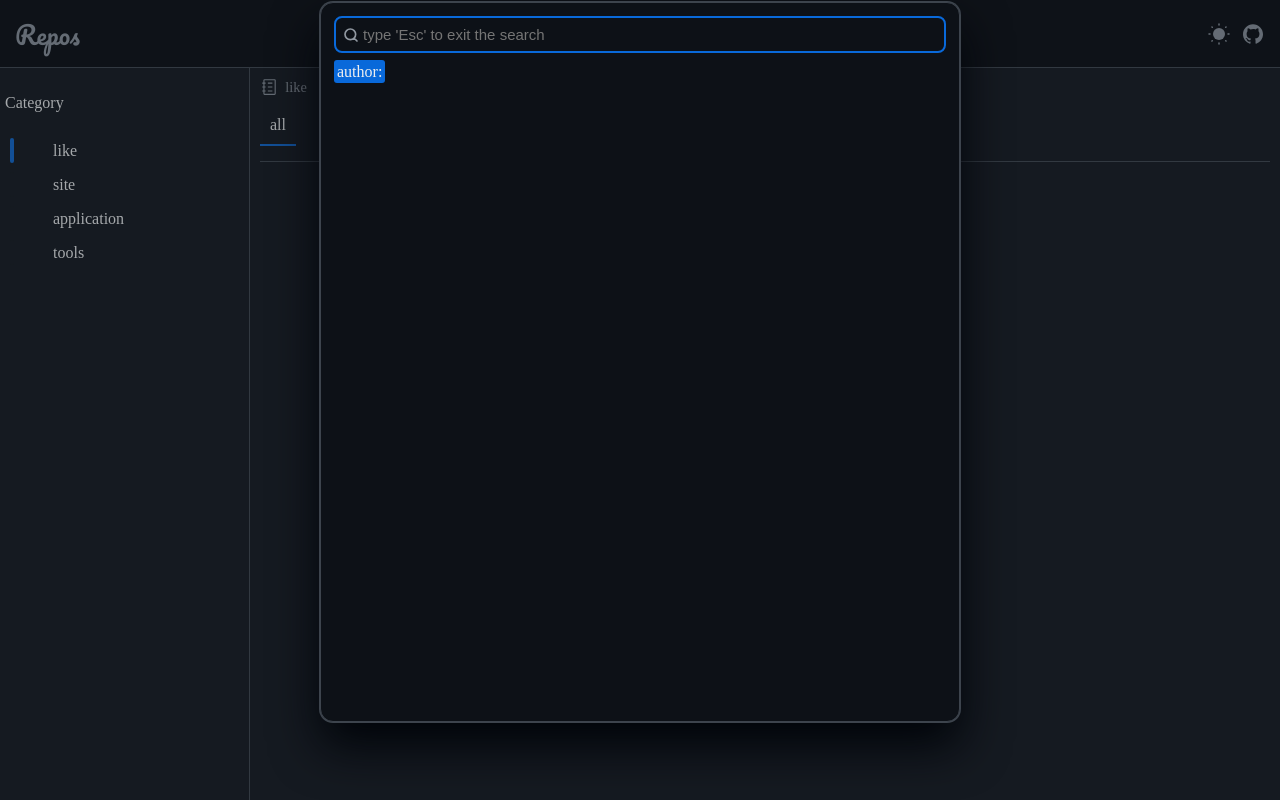
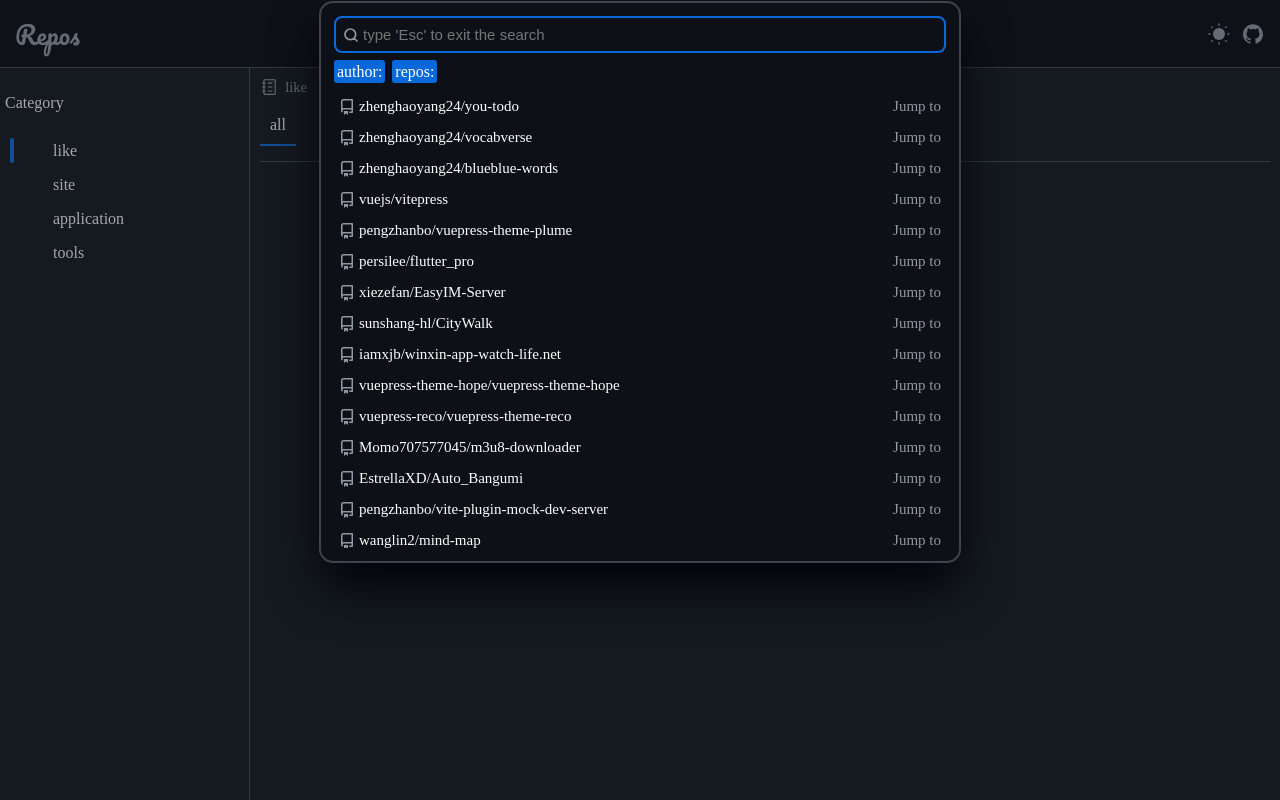
Before and after one commit to zhenghaoyang24/reposhub, a Vue app: page / in a window 1280 px wide. Both pictures are taken after a click on the element "type ' / ' to search". Built offline with nearby package versions, Linux system fonts and the light colour scheme; some icons are missing.

Commit message:
dev:search result

```diff
--- a/src/components/SearchResultBox.vue
+++ b/src/components/SearchResultBox.vue
@@ -6,32 +6,37 @@
 const changeSearchStatue = inject('changeSearchStatueFn', () => {
   console.warn("no function changeSearchStatue")
 })
+
 // 关闭搜索框
 function changeSearchStatueBtn() {
   changeSearchStatue()
 }
+
 // 输入内容
 const inputValue = ref<String>('')
-function clearInputValueBtn(){  //清空input值
+
+function clearInputValueBtn() {  //清空input值
   inputValue.value = ''
   searchInput.value.focus();
 }
+
 // 获取focus  绑定input
-const searchInput= ref<any>(null)
+const searchInput = ref<any>(null)
 onMounted(() => {
+  reposArr.value = allRepos
 // 在组件挂载完成后，判断inputRef是否已经关联到真实的DOM元素
   if (searchInput.value) {
     // 使用DOM原生方法让input元素获取焦点
     searchInput.value.focus();
-    setTimeout(()=>{
+    setTimeout(() => {
       inputValue.value = ''   //没有用
-    },10)
+    }, 10)
   }
   // 添加监听 按下esc
   window.addEventListener('keydown', handleKeyDownSearch);
 })
 // 按下esc关闭
-const handleKeyDownSearch = (e:any) => {
+const handleKeyDownSearch = (e: any) => {
   if (e.key === 'Escape') {
     changeSearchStatue()
   }
@@ -42,17 +47,42 @@
 });
 
 // 搜索model
-const searchInputModelBtn = (v:string)=>{
+const searchInputModelBtn = (v: string) => {
+  if (inputValue.value.length > 0) {
+    inputValue.value = `${inputValue.value};${v}`;
+  } else {
+    inputValue.value = `${v}`;
+  }
+  searchInput.value.focus();
+}
+// 动态搜索
+import allRepos from '@/data/repos.json';
+import ReposIcon from "@/components/icons/ReposIcon.vue";
+const author = ref()
+const repos = ref()
+const reposArr = ref()
+watch(inputValue, (newValue) => {
 
-}
-// 在组件挂载后，添加input输入事件监听器，用于控制后续输入文字的颜色为白色
-onMounted(() => {
-  if (searchInput.value) {
-    searchInput.value.addEventListener('input', () => {
-      searchInput.value = 'white';
-    });
+  author.value = ''
+  repos.value = ''
+  const parts = newValue.split(';');
+  for (const part of parts) {
+    if (part.startsWith('author:')) {
+      author.value = part.slice('author:'.length).trim();
+    } else if (part.startsWith('repos:')) {
+      repos.value = part.slice('repos:'.length).trim();
+    }
   }
-});
+  if (author.value.length === 0 && repos.value.length === 0) {
+    reposArr.value = null
+  } else {
+    reposArr.value = allRepos.filter(item => {
+      return item.reposName.includes(repos.value) && item.author.includes(author.value)
+    })
+  }
+
+
+}, {immediate: true})
 </script>
 
 <template>
@@ -62,14 +92,26 @@
         <span class="search-input-icon-base">
           <SearchIcon></SearchIcon>
         </span>
-        <input  ref="searchInput" type="text" placeholder="type 'Esc' to exit the search" class="search-input"
-                v-model="inputValue">
+        <input spellcheck="false" ref="searchInput" type="text" placeholder="type 'Esc' to exit the search"
+               class="search-input"
+               v-model="inputValue">
         <span v-show="inputValue.length>0" class="search-input-icon-base" @click="clearInputValueBtn">
           <ClearIcon></ClearIcon>
         </span>
       </div>
       <div class="search-value-model">
         <span @click="searchInputModelBtn('author:')">author:</span>
+        <span @click="searchInputModelBtn('repos:')">repos:</span>
+      </div>
+      <div class="search-repos-box">
+        <div class="search-repos-item" v-for="item in reposArr">
+          <span>
+            <ReposIcon style="color: var(--s-text-color)"></ReposIcon>
+            <span>{{ item.author }}/{{ item.reposName }}</span>
+          </span>
+          <span>Jump to</span>
+
+        </div>
       </div>
 
     </div>
@@ -78,14 +120,68 @@
 
 <style scoped lang="less">
 @import "@/assets/base.less";
-.search-value-model{
+
+.search-repos-box {
+  margin-top: 10px;
+  overflow-y: scroll;
+  flex: 1;
+  .search-repos-item {
+    display: flex;
+    align-items: center;
+    justify-content: space-between;
+    padding: 7px 5px;
+    border-radius: 5px;
+    cursor: pointer;
+    @media (max-width: @mobile-width) {
+      padding: 5px 3px;
+    }
+
+    &:hover {
+      background-color: var(--hover-bg-color)
+    }
+    >span:nth-child(1){
+      display: flex;
+      align-items: center;
+      >span{
+        font-size: 15px;
+        margin-left: 4px;
+        font-weight: lighter;
+        color: var(--p-text-color);
+      }
+    }
+    >span:nth-child(2){
+      font-size: 15px;
+      color: var(--s-text-color);
+      @media (max-width: @mobile-width) {
+        display: none;
+      }
+    }
+  }
+  &::-webkit-scrollbar {
+    width: 10px;
+    background-color: #2c2c2c;
+  }
+
+  /* 暗色模式下的滚动条滑块样式 */
+
+  &::-webkit-scrollbar-thumb {
+    background-color: #9e9e9e;
+    border-radius: 5px;
+    &:hover {
+      background-color: #c6c6c6;
+    }
+  }
+}
+
+.search-value-model {
   margin-top: 10px;
 
-  >span{
+  > span {
+    margin-right: 7px;
     padding: 3px;
     border-radius: 3px;
     background-color: var(--p-blue);
-    color: #efefef;
+    color: #ffffff;
     cursor: pointer;
   }
 
@@ -100,7 +196,8 @@
   cursor: auto;
   padding: 0 3px;
   box-sizing: border-box;
-  .search-input-icon-base{
+
+  .search-input-icon-base {
     display: block;
     color: var(--s-text-color);
     width: 25px;
@@ -129,15 +226,18 @@
   background-color: var(--backdrop-bgColor);
 
   .search-box {
+    display: flex; /* 设置父元素为flex布局 */
+    flex-direction: column; /* 子元素按列排列（纵向排列） */
     box-sizing: border-box; /* 关键属性，改变盒模型计算方式 */
     padding: @nav-padding - 2px;
     margin-top: 2px;
     border: @border-1-solid;
     width: 50%;
-    height: 90%;
+    height: 70%;
     border-radius: 13px;
     background-color: var(--p-color);
     box-shadow: var(--shadow-floating);
+
   }
 
   @media (max-width: @pad-width) {
@@ -147,7 +247,7 @@
   }
   @media (max-width: @mobile-width) {
     .search-box {
-      width: 80%;
+      width: 90%;
     }
   }
 }
```
